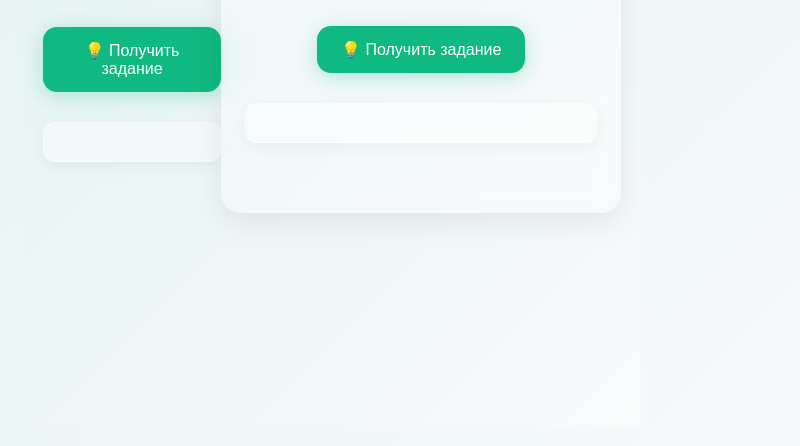
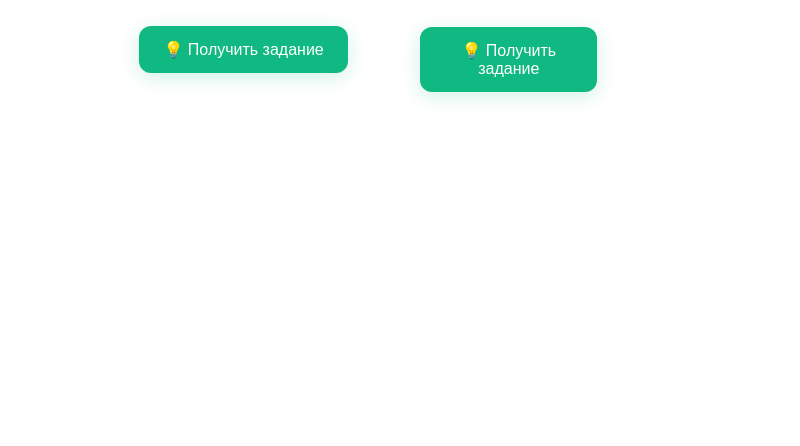
Before and after one commit to Wetrovosk/switchit, a plain HTML site: page index.html in a window 1280 px wide. Shown: the part 354-800 px from the top of the page, without its empty margins (308-1108 px from the left). Drawn offline with Linux system fonts and the light colour scheme.

Commit message:
Update style.css

```diff
--- a/style.css
+++ b/style.css
@@ -7,7 +7,7 @@
 body, html {
     height: 100%;
     font-family: 'Inter', sans-serif;
-    background: linear-gradient(135deg, #e0f2f1, #f9fafb);
+    background: #ffffff;
     color: #111827;
     display: flex;
     justify-content: center;
@@ -16,33 +16,10 @@ body, html {
     overflow: hidden;
 }
 
-.background {
-    position: fixed;
-    top: 0;
-    left: 0;
+.container {
+    text-align: center;
     width: 100%;
-    height: 100%;
-    background: linear-gradient(135deg, #e0f2f1, #f9fafb);
-    z-index: -1;
-    transition: all 0.5s ease;
-}
-
-.app {
-    text-align: center;
     max-width: 400px;
-    width: 100%;
-    backdrop-filter: blur(12px);
-    -webkit-backdrop-filter: blur(12px);
-    background: rgba(255, 255, 255, 0.3);
-    border-radius: 20px;
-    padding: 40px 24px;
-    box-shadow: 0 10px 30px rgba(0, 0, 0, 0.08);
-    transition: all 0.3s ease;
-}
-
-.app:hover {
-    transform: translateY(-4px);
-    box-shadow: 0 20px 40px rgba(0, 0, 0, 0.1);
 }
 
 h1 {
@@ -65,9 +42,9 @@ p {
     border: none;
     padding: 14px 24px;
     font-size: 16px;
-    border-radius: 14px;
+    border-radius: 12px;
     cursor: pointer;
-    box-shadow: 0 4px 20px rgba(16, 185, 129, 0.3);
+    box-shadow: 0 4px 20px rgba(16, 185, 129, 0.2);
     transition: all 0.3s ease;
     display: inline-flex;
     align-items: center;
@@ -76,29 +53,17 @@ p {
 .action-button:hover {
     background-color: #065f46;
     transform: scale(1.02);
-}
-
-.pulse:hover {
-    animation: pulse 1s infinite;
-}
-
-@keyframes pulse {
-    0% { transform: scale(1); }
-    50% { transform: scale(1.05); }
-    100% { transform: scale(1); }
+    box-shadow: 0 6px 24px rgba(16, 185, 129, 0.3);
 }
 
 .action-display {
     margin-top: 30px;
     font-size: 18px;
     min-height: 40px;
+    opacity: 0;
+    transition: opacity 0.4s ease-in-out;
+}
+
+.action-display.show {
     opacity: 1;
-    transition: opacity 0.3s ease;
-    color: #111827;
-    font-weight: 500;
-    padding: 12px 16px;
-    background: rgba(255, 255, 255, 0.4);
-    border-radius: 12px;
-    border: 1px solid rgba(255, 255, 255, 0.3);
-    box-shadow: 0 4px 16px rgba(0, 0, 0, 0.05);
 }
```
